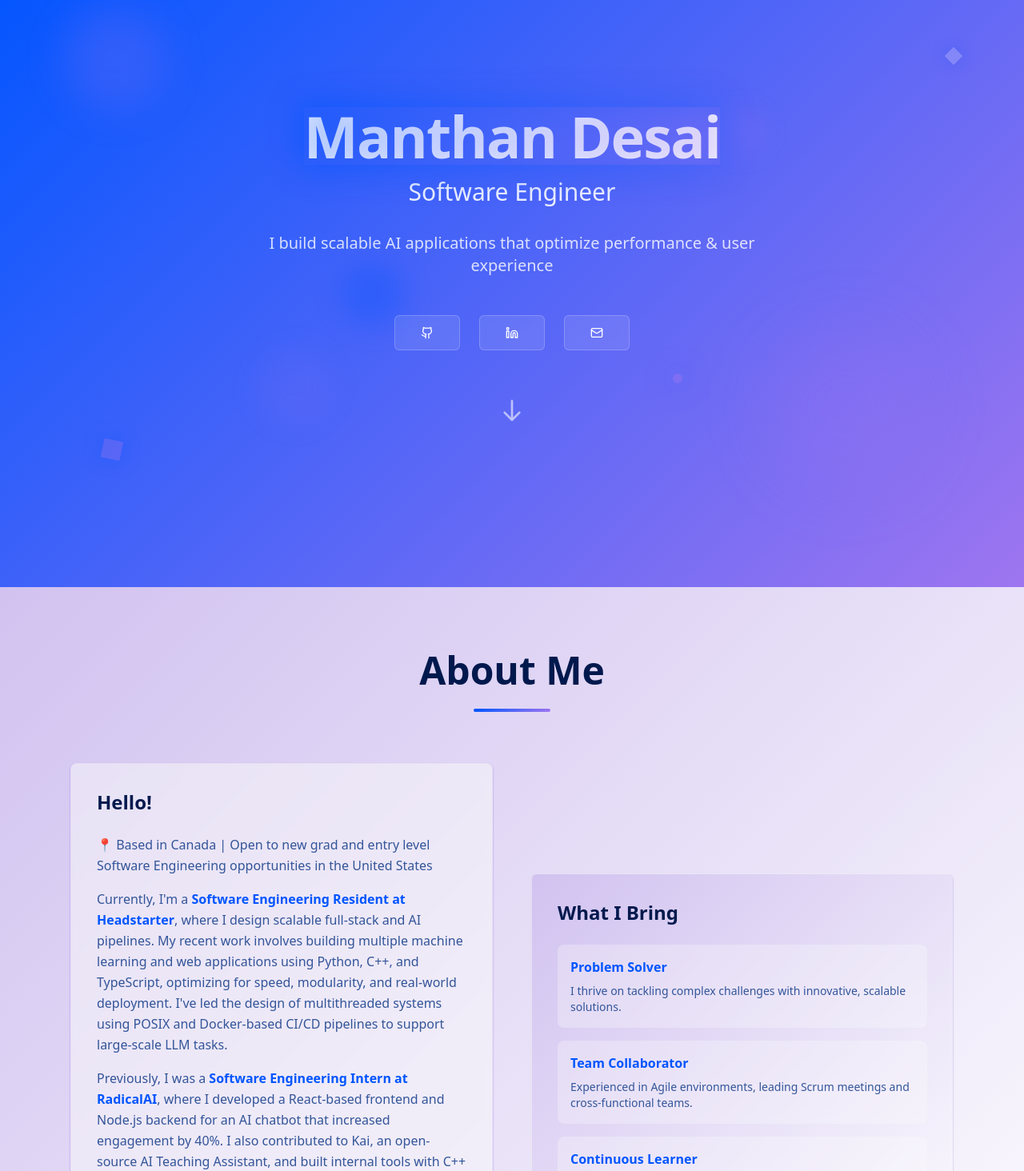
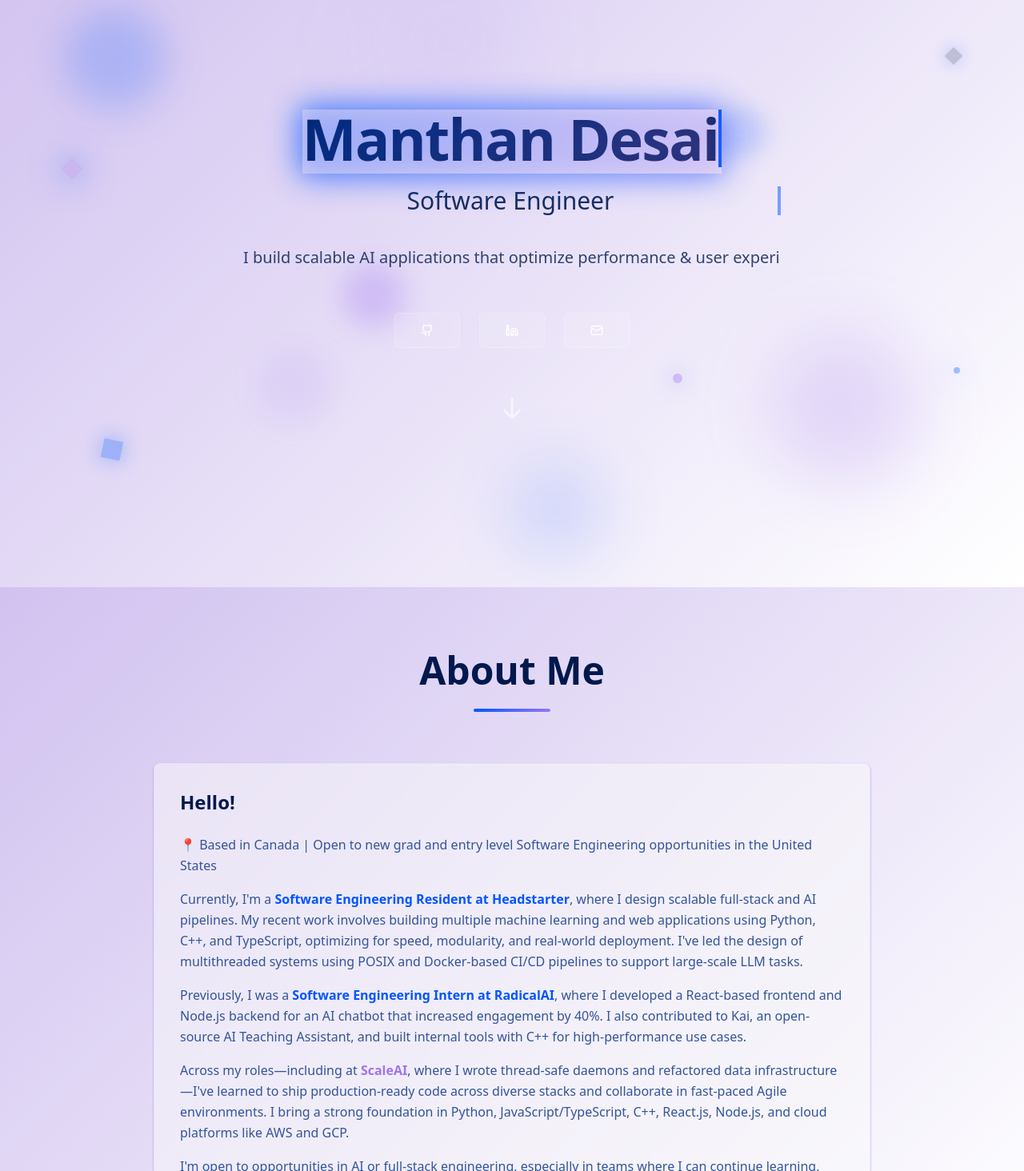
Before and after one commit to manthand23/new-portfolio, a React (Vite) app: page / in a window 1280 px wide. Shown: the part 66-1530 px from the top of the page at 80% size. Built offline with nearby package versions, Linux system fonts and the light colour scheme.

Commit message:
Refactor: Improve intro section and background
- Updated the hero section's background to match other sections.
- Removed "What I Bring" section from the About Me section.
- Added a typing animation to the intro text.
- Enhanced background animation in the intro section.

```diff
--- a/src/components/AboutSection.tsx
+++ b/src/components/AboutSection.tsx
@@ -11,7 +11,7 @@ const AboutSection = () => {
           <div className="w-24 h-1 bg-gradient-primary mx-auto rounded-full"></div>
         </div>
 
-        <div className="grid md:grid-cols-2 gap-12 items-center">
+        <div className="max-w-4xl mx-auto">
           <div className="animate-fade-in-left">
             <Card className="bg-card/50 backdrop-blur-sm border-border/50 shadow-lavender">
               <CardContent className="p-8">
@@ -38,45 +38,6 @@ const AboutSection = () => {
               </CardContent>
             </Card>
           </div>
-
-          <div className="animate-fade-in-right">
-            <Card className="bg-gradient-secondary border-border/50 shadow-glow">
-              <CardContent className="p-8">
-                <h3 className="text-2xl font-semibold text-foreground mb-6">
-                  What I Bring
-                </h3>
-                <div className="grid grid-cols-1 gap-4">
-                  {[
-                    {
-                      title: "Problem Solver",
-                      description: "I thrive on tackling complex challenges with innovative, scalable solutions."
-                    },
-                    {
-                      title: "Team Collaborator",
-                      description: "Experienced in Agile environments, leading Scrum meetings and cross-functional teams."
-                    },
-                    {
-                      title: "Continuous Learner",
-                      description: "Always staying current with emerging technologies and best practices."
-                    },
-                    {
-                      title: "Performance Focused",
-                      description: "Dedicated to optimizing systems for maximum efficiency and user experience."
-                    }
-                  ].map((skill, index) => (
-                    <div
-                      key={index}
-                      className="p-4 rounded-lg bg-card/30 backdrop-blur-sm animate-scale-in"
-                      style={{ animationDelay: `${index * 0.1}s` }}
-                    >
-                      <h4 className="font-semibold text-primary mb-2">{skill.title}</h4>
-                      <p className="text-sm text-muted-foreground">{skill.description}</p>
-                    </div>
-                  ))}
-                </div>
-              </CardContent>
-            </Card>
-          </div>
         </div>
       </div>
     </section>
--- a/src/components/HeroSection.tsx
+++ b/src/components/HeroSection.tsx
@@ -21,39 +21,49 @@ const HeroSection = () => {
   ];
 
   return (
-    <section className="min-h-screen flex items-center justify-center bg-gradient-primary relative overflow-hidden">
+    <section className="min-h-screen flex items-center justify-center bg-gradient-secondary relative overflow-hidden">
       {/* Enhanced Background decoration with floating elements */}
-      <div className="absolute inset-0 bg-gradient-primary opacity-95"></div>
+      <div className="absolute inset-0 bg-gradient-secondary opacity-95"></div>
 
-      {/* Animated floating elements */}
+      {/* Enhanced floating elements with more dynamic animations */}
       <div className="absolute inset-0">
-        <div className="absolute top-20 left-20 w-32 h-32 rounded-full bg-lavender/20 blur-xl animate-bounce-gentle"></div>
-        <div className="absolute bottom-32 right-32 w-48 h-48 rounded-full bg-accent/20 blur-2xl animate-bounce-gentle" style={{ animationDelay: '1s' }}></div>
-        <div className="absolute top-1/2 left-1/3 w-20 h-20 rounded-full bg-primary/30 blur-lg animate-bounce-gentle" style={{ animationDelay: '2s' }}></div>
-        <div className="absolute top-1/4 right-1/4 w-16 h-16 rounded-full bg-lavender/15 blur-md animate-bounce-gentle" style={{ animationDelay: '0.5s' }}></div>
-        <div className="absolute bottom-1/4 left-1/4 w-24 h-24 rounded-full bg-accent/10 blur-lg animate-bounce-gentle" style={{ animationDelay: '1.5s' }}></div>
+        <div className="absolute top-20 left-20 w-32 h-32 rounded-full bg-primary/20 blur-xl animate-bounce-gentle"></div>
+        <div className="absolute bottom-32 right-32 w-48 h-48 rounded-full bg-lavender/20 blur-2xl animate-bounce-gentle" style={{ animationDelay: '1s' }}></div>
+        <div className="absolute top-1/2 left-1/3 w-20 h-20 rounded-full bg-accent/30 blur-lg animate-bounce-gentle" style={{ animationDelay: '2s' }}></div>
+        <div className="absolute top-1/4 right-1/4 w-16 h-16 rounded-full bg-primary/15 blur-md animate-bounce-gentle" style={{ animationDelay: '0.5s' }}></div>
+        <div className="absolute bottom-1/4 left-1/4 w-24 h-24 rounded-full bg-lavender/10 blur-lg animate-bounce-gentle" style={{ animationDelay: '1.5s' }}></div>
+        <div className="absolute top-10 right-1/2 w-40 h-40 rounded-full bg-accent/10 blur-3xl animate-bounce-gentle" style={{ animationDelay: '2.5s' }}></div>
+        <div className="absolute bottom-10 left-1/2 w-28 h-28 rounded-full bg-primary/15 blur-2xl animate-bounce-gentle" style={{ animationDelay: '3s' }}></div>
       </div>
 
-      {/* Geometric shapes */}
+      {/* Enhanced geometric shapes with varied animations */}
       <div className="absolute inset-0 overflow-hidden">
-        <div className="absolute top-32 right-20 w-4 h-4 bg-white/20 rotate-45 animate-glow-pulse" style={{ animationDelay: '0.8s' }}></div>
-        <div className="absolute bottom-40 left-32 w-6 h-6 bg-lavender/30 rotate-12 animate-glow-pulse" style={{ animationDelay: '1.2s' }}></div>
-        <div className="absolute top-2/3 right-1/3 w-3 h-3 bg-accent/40 rounded-full animate-glow-pulse" style={{ animationDelay: '0.3s' }}></div>
+        <div className="absolute top-32 right-20 w-4 h-4 bg-foreground/20 rotate-45 animate-glow-pulse" style={{ animationDelay: '0.8s' }}></div>
+        <div className="absolute bottom-40 left-32 w-6 h-6 bg-primary/30 rotate-12 animate-glow-pulse" style={{ animationDelay: '1.2s' }}></div>
+        <div className="absolute top-2/3 right-1/3 w-3 h-3 bg-lavender/40 rounded-full animate-glow-pulse" style={{ animationDelay: '0.3s' }}></div>
+        <div className="absolute top-1/3 left-20 w-5 h-5 bg-accent/25 rotate-45 animate-glow-pulse" style={{ animationDelay: '1.8s' }}></div>
+        <div className="absolute bottom-1/3 right-20 w-2 h-2 bg-primary/35 rounded-full animate-glow-pulse" style={{ animationDelay: '2.2s' }}></div>
       </div>
 
       <div className="relative z-10 text-center px-6 max-w-4xl mx-auto">
         <div className="animate-fade-in">
           <div className="relative inline-block">
-            <h1 className="text-5xl md:text-7xl font-bold text-white mb-4 tracking-tight relative animate-glow-pulse">
-              Manthan Desai
+            <h1 className="text-5xl md:text-7xl font-bold text-foreground mb-4 tracking-tight relative animate-glow-pulse">
+              <span className="animate-typing overflow-hidden whitespace-nowrap border-r-4 border-primary inline-block">
+                Manthan Desai
+              </span>
               <div className="absolute -inset-1 bg-gradient-primary opacity-30 blur-lg rounded-lg animate-glow-pulse"></div>
             </h1>
           </div>
-          <h2 className="text-2xl md:text-3xl text-white/90 mb-8 font-light animate-fade-in" style={{ animationDelay: '0.2s' }}>
-            Software Engineer
+          <h2 className="text-2xl md:text-3xl text-foreground/90 mb-8 font-light animate-fade-in" style={{ animationDelay: '2s' }}>
+            <span className="animate-typing-delayed overflow-hidden whitespace-nowrap border-r-4 border-primary/50 inline-block">
+              Software Engineer
+            </span>
           </h2>
-          <p className="text-lg md:text-xl text-white/80 mb-12 max-w-2xl mx-auto leading-relaxed animate-fade-in" style={{ animationDelay: '0.4s' }}>
-            I build scalable AI applications that optimize performance & user experience
+          <p className="text-lg md:text-xl text-foreground/80 mb-12 max-w-2xl mx-auto leading-relaxed animate-fade-in" style={{ animationDelay: '4s' }}>
+            <span className="animate-typing-delayed-2 overflow-hidden whitespace-nowrap inline-block">
+              I build scalable AI applications that optimize performance & user experience
+            </span>
           </p>
         </div>
 
--- a/src/index.css
+++ b/src/index.css
@@ -119,3 +119,32 @@
     @apply bg-background text-foreground;
   }
 }
+
+@layer utilities {
+  @keyframes typing {
+    from { width: 0; }
+    to { width: 100%; }
+  }
+
+  @keyframes typing-delayed {
+    0%, 30% { width: 0; }
+    100% { width: 100%; }
+  }
+
+  @keyframes typing-delayed-2 {
+    0%, 60% { width: 0; }
+    100% { width: 100%; }
+  }
+
+  .animate-typing {
+    animation: typing 2s steps(12, end) forwards;
+  }
+
+  .animate-typing-delayed {
+    animation: typing-delayed 4s steps(17, end) forwards;
+  }
+
+  .animate-typing-delayed-2 {
+    animation: typing-delayed-2 6s steps(70, end) forwards;
+  }
+}
```
